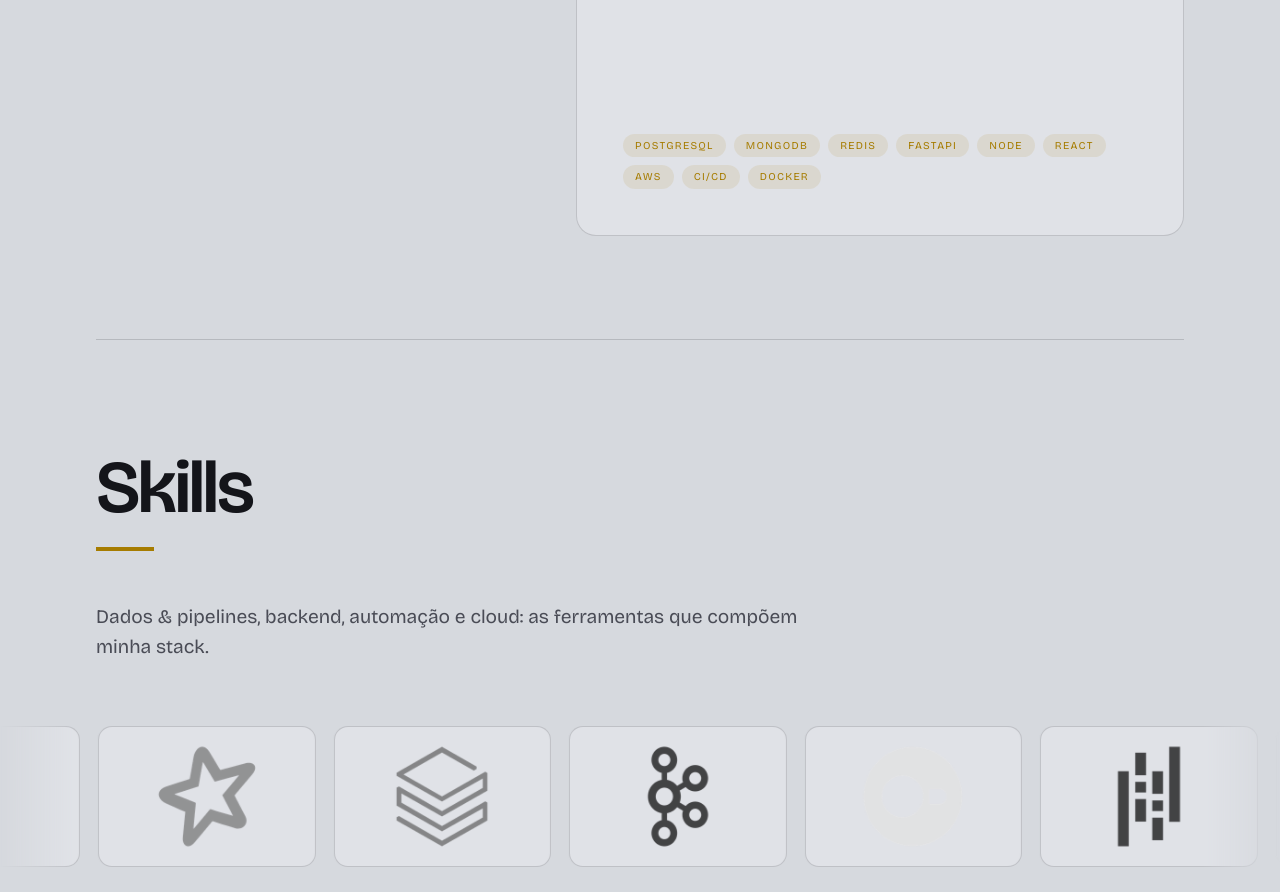
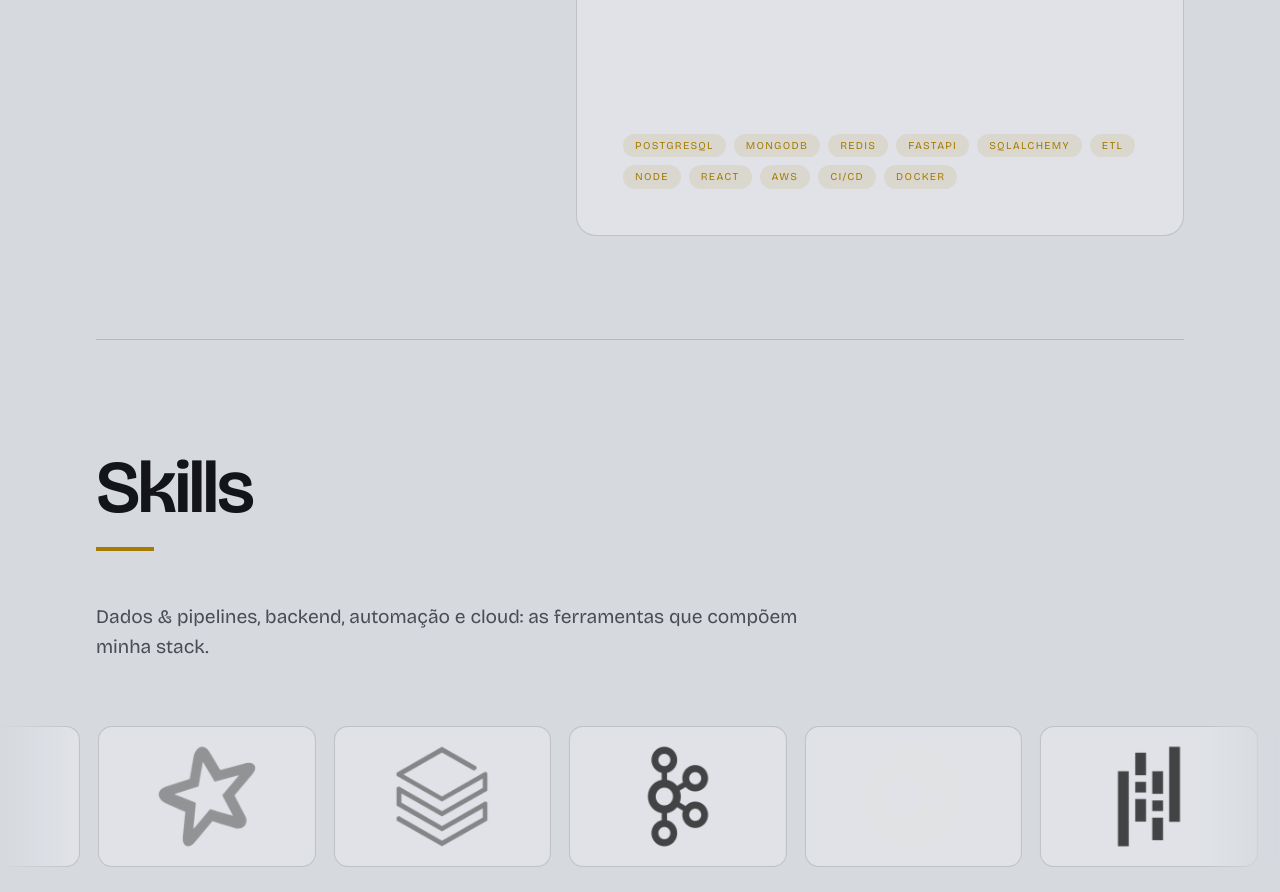
Before and after one commit to douglazcandido/douglazcandido.com, a React (Vite) app: page / in a window 1280 px wide. Shown: the part 3360-4252 px from the top of the page. Built offline with nearby package versions, Linux system fonts and the light colour scheme.

Commit message:
att tags

```diff
--- a/src/components/ShotStack.tsx
+++ b/src/components/ShotStack.tsx
@@ -3,8 +3,6 @@ import { createPortal } from "react-dom";
 import { FiArrowLeft, FiArrowRight, FiX } from "react-icons/fi";
 import { prefersReducedMotion } from "../hooks/useReducedMotion";
 import { useI18n } from "../i18n/context";
-
-const EASE = "ease-[cubic-bezier(0.19,1,0.22,1)]";
 
 /** Full-screen viewer: arrows / keys to move, Esc or a click outside to close. */
 function Lightbox({
--- a/src/i18n/en.ts
+++ b/src/i18n/en.ts
@@ -93,7 +93,7 @@ export const en: Dict = {
         title: "Atlas Corban: CRM for payroll loans",
         description:
           "The biggest pain for a payroll-loan lender is operational work, and Atlas was built to take that off the team's shoulders. The integration with banks and fintechs makes quoting and contract entry simple for the user, and the rest of the operation runs fully automated. Around that, the system unifies the company's areas: leads, finance and commissions, HR and dashboards. All tailored to the operation, in a modular architecture on AWS.",
-        tags: ["PostgreSQL", "MongoDB", "Redis", "FastAPI", "Node", "React", "AWS", "CI/CD", "Docker"],
+        tags: ["PostgreSQL", "MongoDB", "Redis", "FastAPI", "SQLAlchemy", "ETL", "Node", "React", "AWS", "CI/CD", "Docker"],
         private: true,
       },
       {
@@ -106,7 +106,7 @@ export const en: Dict = {
         title: "Sentinel: IT incident forecasting and OLA risk",
         description:
           "A complete application that forecasts incident volume and the risk of breaching an OLA from 122,000 records, built for the Locaweb AIOps challenge with FIAP. Medallion pipeline on PostgreSQL with dbt and Airflow, three ML models (forecasting, risk with explainability, and clustering), a FastAPI API with JWT and a React dashboard. CI/CD on GitHub Actions, with pipeline tests and automatic deployment over SSH to a Linux VPS.",
-        tags: ["PostgreSQL", "dbt", "Airflow", "Machine Learning", "FastAPI", "React", "CI/CD", "Docker"],
+        tags: ["PostgreSQL", "dbt", "Airflow", "Machine Learning", "FastAPI", "SQLAlchemy", "ETL", "React", "CI/CD", "Docker"],
         repo: "https://github.com/douglazcandido/sentinel-aiops",
         media: "sentinel",
         shotAlts: [
--- a/src/i18n/es.ts
+++ b/src/i18n/es.ts
@@ -93,7 +93,7 @@ export const es: Dict = {
         title: "Atlas Corban: CRM para crédito con descuento en nómina",
         description:
           "El mayor dolor de una financiera de crédito con descuento en nómina es el trabajo operativo, y Atlas fue hecho para sacarle eso de encima al equipo. La integración con bancos y fintechs vuelve simple para el usuario la simulación y la digitación de contratos, y el resto de la operación corre de forma totalmente automatizada. Alrededor de eso, el sistema unifica las áreas de la empresa: leads, finanzas y comisiones, RR. HH. y dashboards. Todo a medida para la operación, en una arquitectura modular en AWS.",
-        tags: ["PostgreSQL", "MongoDB", "Redis", "FastAPI", "Node", "React", "AWS", "CI/CD", "Docker"],
+        tags: ["PostgreSQL", "MongoDB", "Redis", "FastAPI", "SQLAlchemy", "ETL", "Node", "React", "AWS", "CI/CD", "Docker"],
         private: true,
       },
       {
@@ -106,7 +106,7 @@ export const es: Dict = {
         title: "Sentinel: predicción de incidentes de TI y riesgo de OLA",
         description:
           "Aplicación completa que predice el volumen de incidentes y el riesgo de incumplir un OLA a partir de 122 mil registros, desarrollada en el desafío de AIOps de Locaweb con FIAP. Pipeline medallón en PostgreSQL con dbt y Airflow, tres modelos de ML (predicción, riesgo con explicabilidad y clusters), API FastAPI con JWT y panel en React. CI/CD en GitHub Actions, con pruebas del pipeline y despliegue automático por SSH en una VPS Linux.",
-        tags: ["PostgreSQL", "dbt", "Airflow", "Machine Learning", "FastAPI", "React", "CI/CD", "Docker"],
+        tags: ["PostgreSQL", "dbt", "Airflow", "Machine Learning", "FastAPI", "SQLAlchemy", "ETL", "React", "CI/CD", "Docker"],
         repo: "https://github.com/douglazcandido/sentinel-aiops",
         media: "sentinel",
         shotAlts: [
--- a/src/i18n/pt.ts
+++ b/src/i18n/pt.ts
@@ -95,7 +95,7 @@ export const pt = {
         title: "Atlas Corban: CRM para crédito consignado",
         description:
           "A maior dor de uma financeira de crédito consignado é o trabalho operacional, e o Atlas foi feito para tirar isso das costas da equipe. A integração com bancos e fintechs deixa a simulação e a digitação de contratos simples para o usuário, e o restante do operacional roda de forma totalmente automatizada. Em volta disso, o sistema unifica as áreas da empresa: leads, financeiro e comissões, RH e dashboards. Tudo sob medida para a operação, em uma arquitetura modular na AWS.",
-        tags: ["PostgreSQL", "MongoDB", "Redis", "FastAPI", "Node", "React", "AWS", "CI/CD", "Docker"],
+        tags: ["PostgreSQL", "MongoDB", "Redis", "FastAPI", "SQLAlchemy", "ETL", "Node", "React", "AWS", "CI/CD", "Docker"],
         private: true,
       },
       {
@@ -108,7 +108,7 @@ export const pt = {
         title: "Sentinel: previsão de incidentes de TI e risco de OLA",
         description:
           "Aplicação completa que prevê o volume de incidentes e o risco de violação de OLA a partir de 122 mil registros, desenvolvida no desafio de AIOps da Locaweb com a FIAP. Pipeline medalhão em PostgreSQL com dbt e Airflow, três modelos de ML (previsão, risco com explicabilidade e clusters), API FastAPI com JWT e painel em React. CI/CD no GitHub Actions, com testes do pipeline e deploy automático via SSH em uma VPS Linux.",
-        tags: ["PostgreSQL", "dbt", "Airflow", "Machine Learning", "FastAPI", "React", "CI/CD", "Docker"],
+        tags: ["PostgreSQL", "dbt", "Airflow", "Machine Learning", "FastAPI", "SQLAlchemy", "ETL", "React", "CI/CD", "Docker"],
         repo: "https://github.com/douglazcandido/sentinel-aiops",
         media: "sentinel",
         shotAlts: [
```
